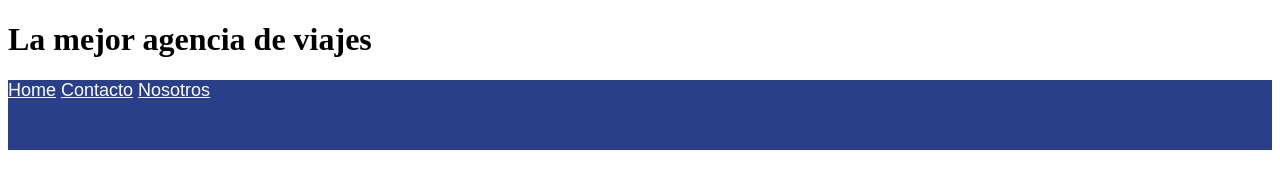
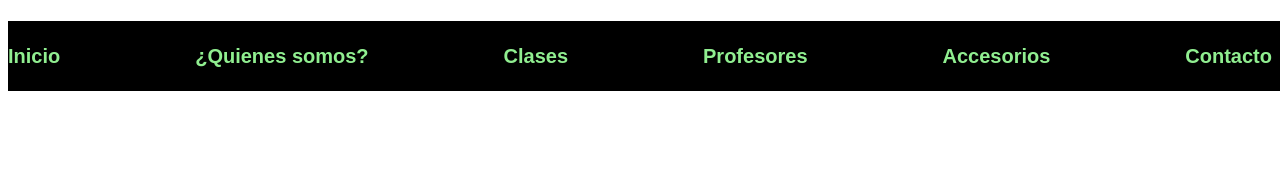
Before and after one commit to CaritoBA87-tech/PY042021, a plain HTML site: page index.html in a window 1280 px wide. Drawn offline with Linux system fonts and the light colour scheme.

Commit message:
Agregué el navegador

```diff
--- a/assets/css/main.css
+++ b/assets/css/main.css
@@ -1,11 +1,22 @@
 nav{
-    background-color: #293f8a;
+    background-color: black;
     font-size: 18px;
     font-family: sans-serif;
     width: 100%;
     height: 70px;
+    padding: 0px 20px 0 0px;
+    display: flex;/*Para que los elementos hijos de nav se comporten de manera flexible*/
+    justify-content: space-between;  /*Justifica el contenido a lo largo del elemento*/
+    align-items:center;
 }
 
-a{
+/*nav > a{
     color: white;
+}*/
+
+.parrafos-home{
+    color: lightgreen;
+    text-decoration: none;
+    font-weight: bold;
+    font-size: 20px;
 }
--- a/index.html
+++ b/index.html
@@ -5,15 +5,20 @@
     <meta http-equiv="X-UA-Compatible" content="IE=edge">
     <meta name="viewport" content="width=device-width, initial-scale=1.0">
     <link rel="stylesheet" href="assets/css/main.css">
-    <title>Matcha</title>
+    <title>Nishta Yoga</title>
     <!--Esto es un comentario-->
 </head>
 <body>
-    <h1>La mejor agencia de viajes</h1>
+    <h1></h1>
     <nav>
-        <a href="">Home</a>
-        <a href="">Contacto</a>
-        <a href="">Nosotros</a>
+        <a target="_blank" class="parrafos-home" href="index.html">Inicio</a>
+       <!--<div> -->
+            <a href="" class="parrafos-home">¿Quienes somos?</a>
+            <a href="" class="parrafos-home">Clases</a>
+            <a href="" class="parrafos-home">Profesores</a>
+            <a href="" class="parrafos-home">Accesorios</a>
+            <a href="" class="parrafos-home">Contacto</a>
+        <!--</div> -->
     </nav>
 </body>
 </html>
```
